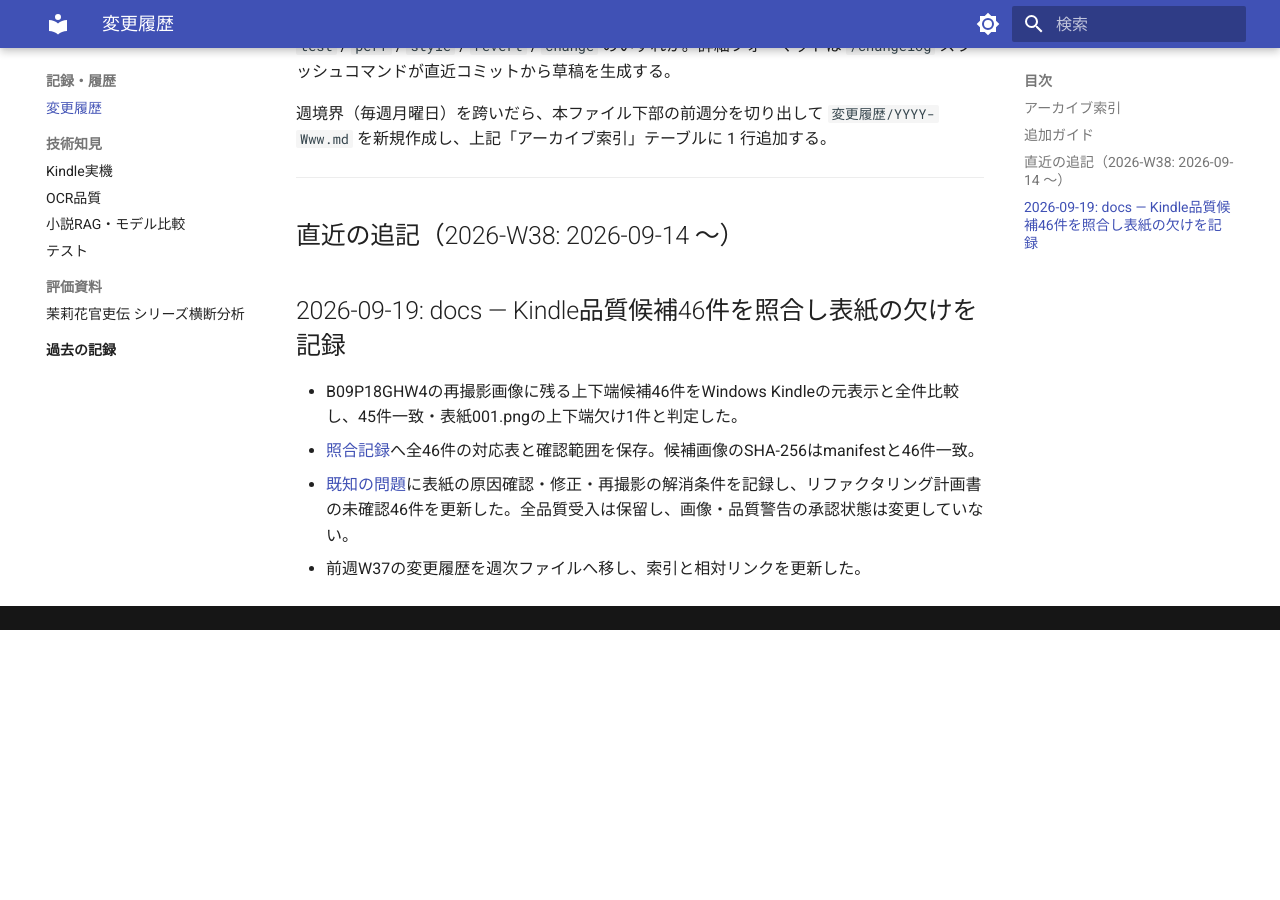
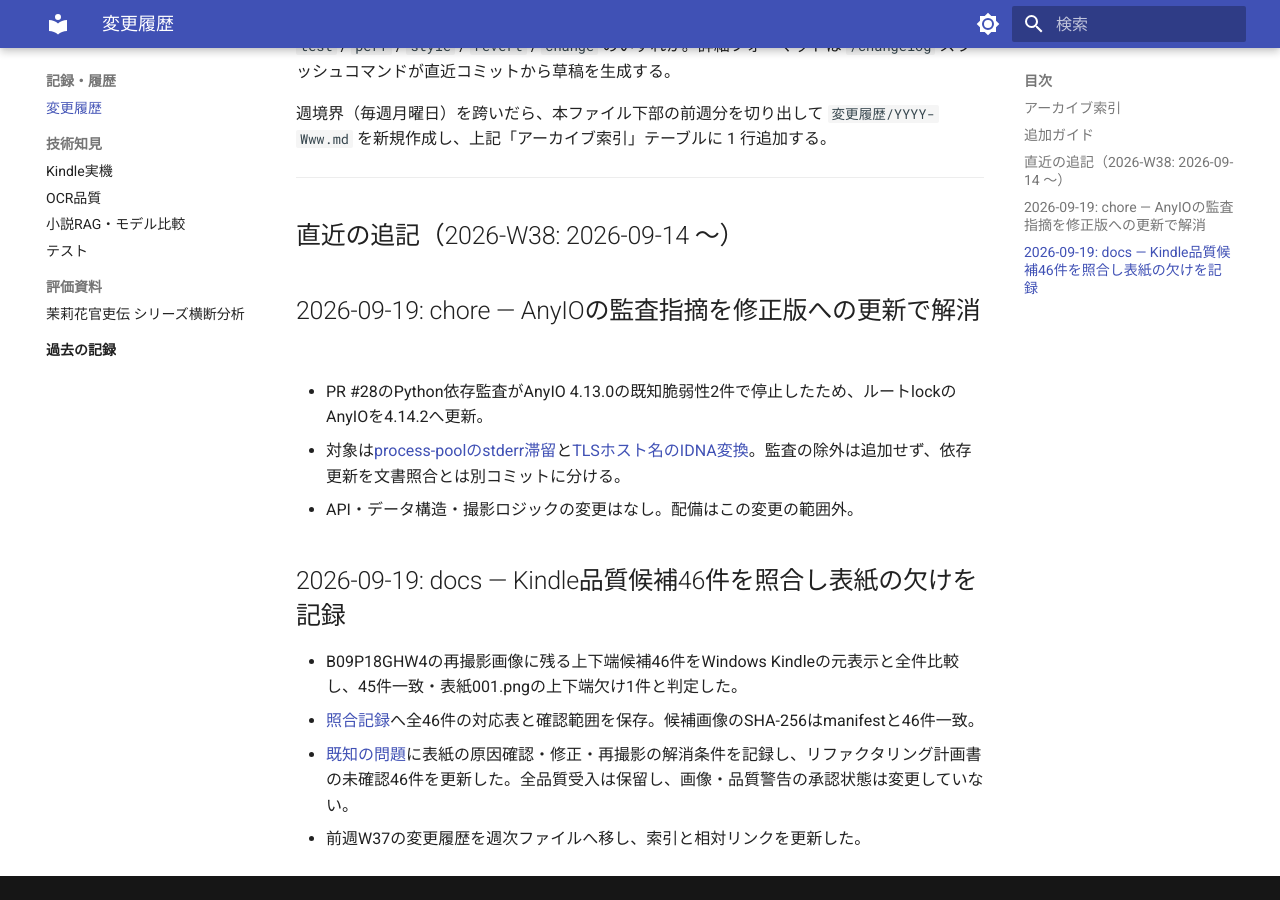
Before and after one commit to kkmmyr/Pic2PDF_Viewer, an MkDocs documentation site: the page built from docs/log/変更履歴.md, in a window 1280 px wide and 900 px high, scrolled down 2282 px. Built offline with MkDocs 1.6.1 and Material for MkDocs 9.7.7, drawn with Linux system fonts in a browser that asks for light colours; before the commit the page ends 2912 px from its top, so only the background shows below that.

Commit message:
chore(deps): AnyIOを4.14.2へ更新して依存監査を解消
PRの監査で検出されたprocess-poolとTLSホスト名変換の2件に対応。
他の依存バージョンと監査例外は維持する。

Co-Authored-By: Codex GPT-6 <noreply@anthropic.com>

```diff
--- a/docs/log/変更履歴.md
+++ b/docs/log/変更履歴.md
@@ -46,6 +46,12 @@
 
 ## 直近の追記（2026-W38: 2026-09-14 〜）
 
+## 2026-09-19: chore — AnyIOの監査指摘を修正版への更新で解消
+
+- PR #28のPython依存監査がAnyIO 4.13.0の既知脆弱性2件で停止したため、ルートlockのAnyIOを4.14.2へ更新。
+- 対象は[process-poolのstderr滞留](https://github.com/agronholm/anyio/security/advisories/GHSA-5p39-cfhj-2xmp)と[TLSホスト名のIDNA変換](https://github.com/agronholm/anyio/security/advisories/GHSA-82r6-8w77-94w6)。監査の除外は追加せず、依存更新を文書照合とは別コミットに分ける。
+- API・データ構造・撮影ロジックの変更はなし。配備はこの変更の範囲外。
+
 ## 2026-09-19: docs — Kindle品質候補46件を照合し表紙の欠けを記録
 
 - B09P18GHW4の再撮影画像に残る上下端候補46件をWindows Kindleの元表示と全件比較し、45件一致・表紙001.pngの上下端欠け1件と判定した。
```
Also changed, not shown: docs/design/詳細設計/品質ガードレール.md (+3 -1 lines), 1 other file.
